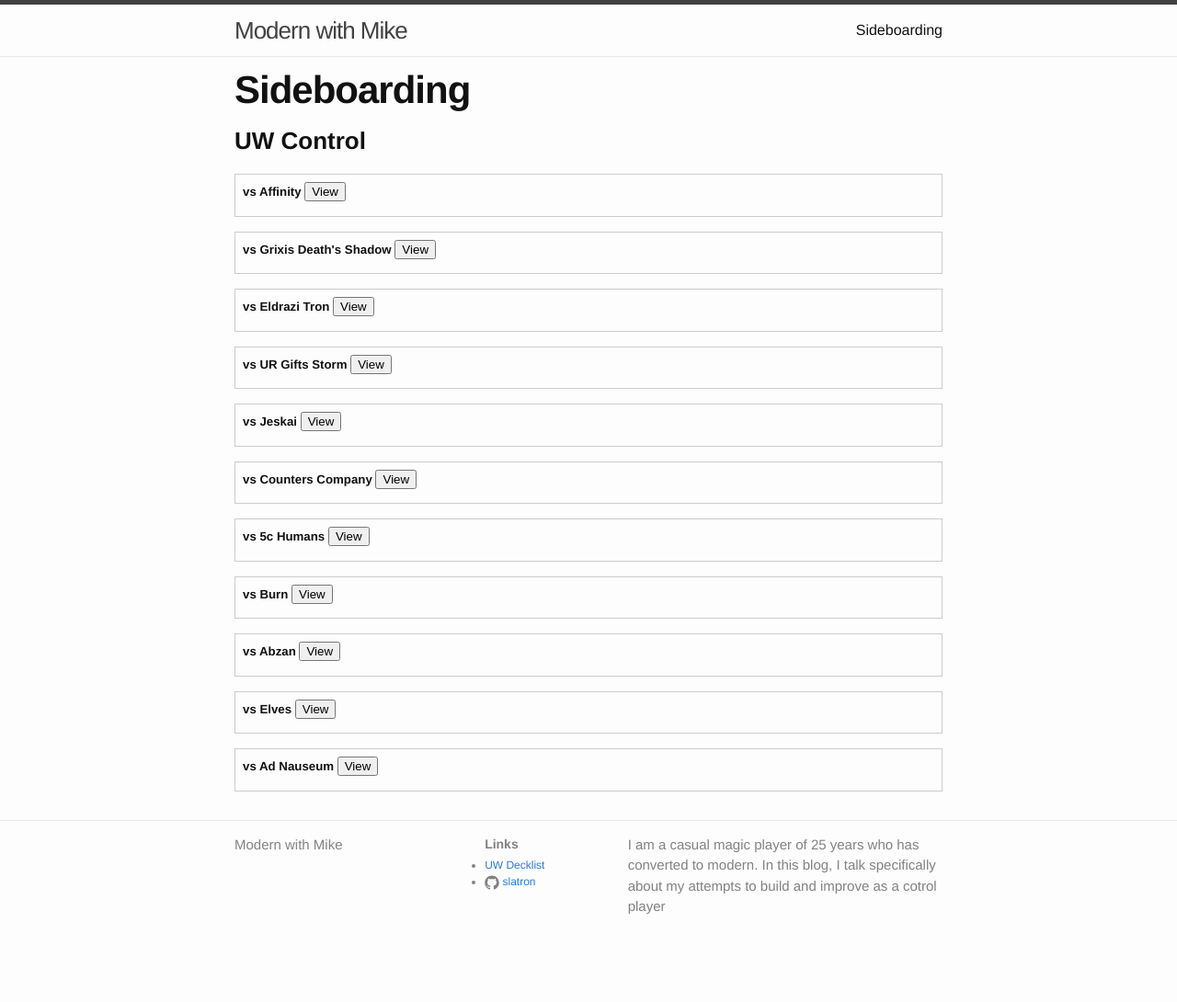
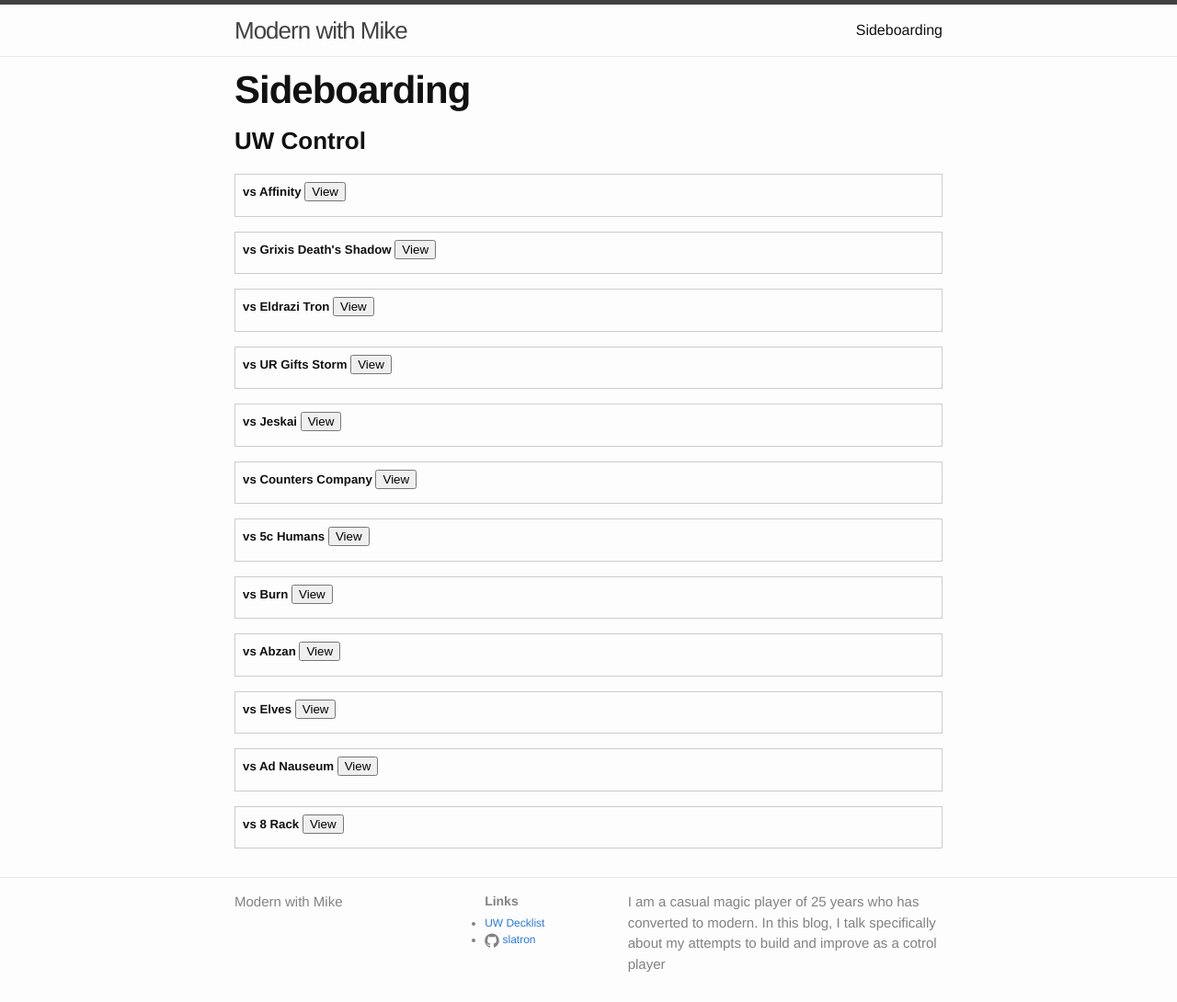
Before and after one commit to slatron/slatron.github.io, a Jekyll site: the page built from sideboarding.md, in a window 1280 px wide. Shown: the whole page at 92% size. Built offline with Jekyll 4.4.1, drawn with Linux system fonts in a browser that asks for light colours; before the commit the page ends 1028 px from its top, so only the background shows below that.

Commit message:
todo - 8 rack

```diff
--- a/sideboarding.md
+++ b/sideboarding.md
@@ -84,3 +84,7 @@ permalink: /sideboarding/
 <div showhide headline="vs Ad Nauseum">
   <p>TODO</p>
 </div>
+
+<div showhide headline="vs 8 Rack">
+  <p>TODO</p>
+</div>
```
